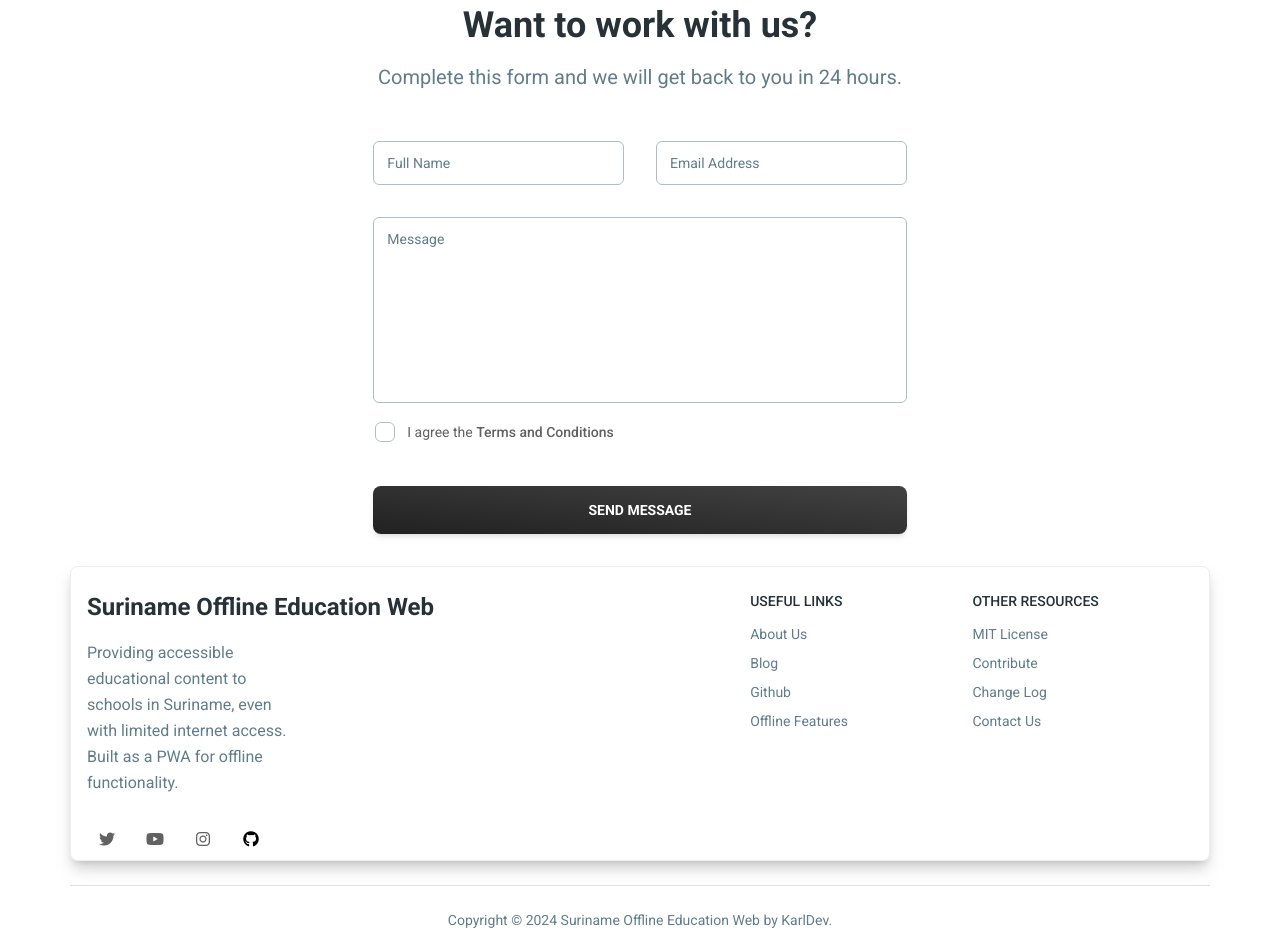
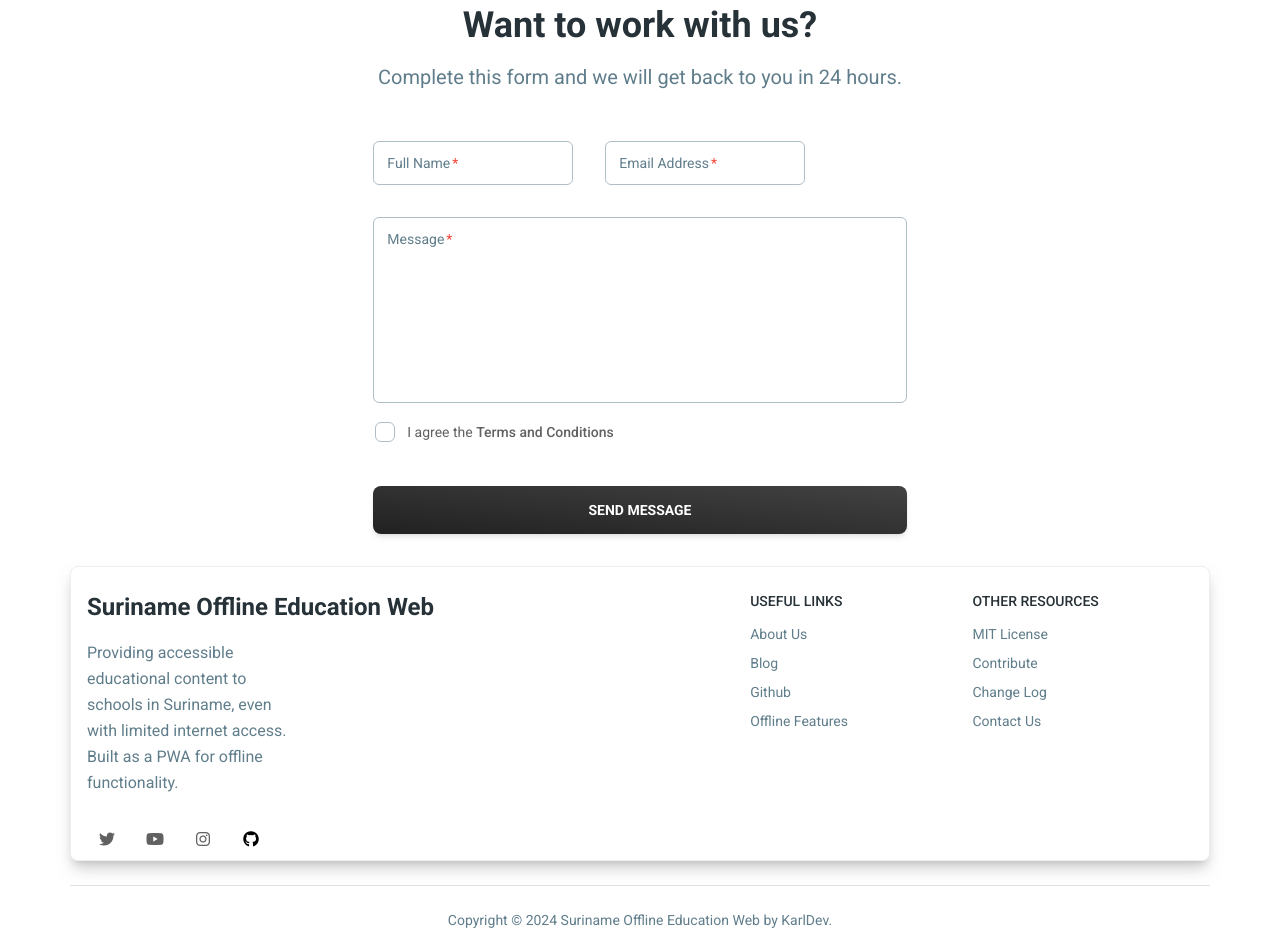
Before and after one commit to Karel95/offline-education-web, a React (Vite) app: page /home in a window 1280 px wide. Shown: the part 3900-4832 px from the top of the page. Built offline with nearby package versions, Linux system fonts and the light colour scheme.

Commit message:
updating

```diff
--- a/index.html
+++ b/index.html
@@ -38,8 +38,6 @@
       crossorigin="anonymous"
       referrerpolicy="no-referrer"
     />
-    <!-- Nepcha Analytics (nepcha.com) -->
-    <!-- <script defer data-site="YOUR_DOMAIN_HERE" src="https://api.nepcha.com/js/nepcha-analytics.js"></script> -->
   </head>
   <body>
     <div id="root"></div>
--- a/src/components/form.jsx
+++ b/src/components/form.jsx
@@ -16,10 +16,36 @@ const Form = () => {
       </PageTitle>
       <form className="mx-auto w-full mt-12 lg:w-5/12">
         <div className="mb-8 flex gap-8">
-          <Input variant="outlined" size="lg" label="Full Name" />
-          <Input variant="outlined" size="lg" label="Email Address" />
+          <label htmlFor="input-name">
+            <Input
+              id="input-name"
+              type='text'
+              variant="outlined"
+              size="lg"
+              label="Full Name"
+              required
+            />
+          </label>
+          <label htmlFor="input-email">
+            <Input
+              id="input-email"
+              type='email'
+              variant="outlined"
+              size="lg"
+              label="Email Address"
+              required
+            />
+          </label>
         </div>
-        <Textarea variant="outlined" size="lg" label="Message" rows={8} />
+        <Textarea
+          id="input-msg"
+          type='text'
+          variant="outlined"
+          size="lg"
+          label="Message"
+          rows={8}
+          required
+        />
         <Checkbox
           label={
             <Typography
--- a/src/widgets/layout/navbar.jsx
+++ b/src/widgets/layout/navbar.jsx
@@ -1,4 +1,4 @@
-import React, { useState, useEffect } from 'react';
+import React, { useState, useEffect, useRef } from 'react';
 import PropTypes from 'prop-types';
 import { Link } from 'react-router-dom';
 import {
@@ -14,6 +14,7 @@ import SubjectsFlyout from '../../components/subjects-flyout';
 export function Navbar({ brandName, routes }) {
   const [openNav, setOpenNav] = useState(false);
   const [updateAvailable, setUpdateAvailable] = useState(false);
+  const navRef = useRef(null);
 
   useEffect(() => {
     if ('serviceWorker' in navigator) {
@@ -67,6 +68,23 @@ export function Navbar({ brandName, routes }) {
     </ul>
   );
 
+  const handleClickOutside = (event) => {
+    // Verifica si el clic fue fuera del componente
+    if (navRef.current && !navRef.current.contains(event.target)) {
+      setOpenNav(false);
+    }
+  };
+
+  useEffect(() => {
+    // Agrega el listener al documento
+    document.addEventListener('mousedown', handleClickOutside);
+
+    // Limpia el listener al desmontar el componente
+    return () => {
+      document.removeEventListener('mousedown', handleClickOutside);
+    };
+  }, []);
+
   return (
     <MTNavbar color="transparent" className="p-3">
       <div className="container mx-auto flex items-center justify-between text-white">
@@ -93,7 +111,7 @@ export function Navbar({ brandName, routes }) {
           )}
         </IconButton>
       </div>
-      <Collapse open={openNav}>
+      <Collapse open={openNav} ref={navRef}>
         <div className="rounded-xl bg-blue-gray-900 px-4 pt-2 pb-4 text-white">
           <div className="container mx-auto">
             <SubjectsFlyout maxHeight={'200px'} />
```
